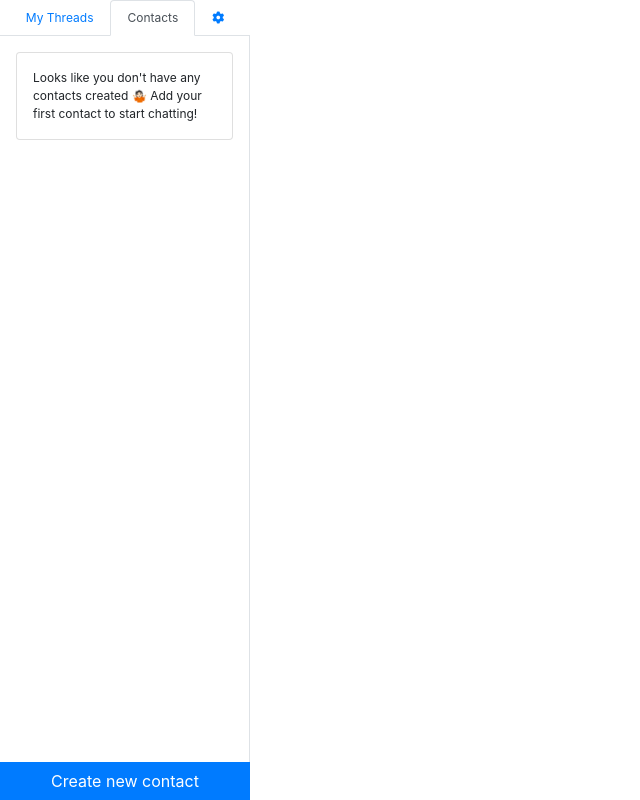
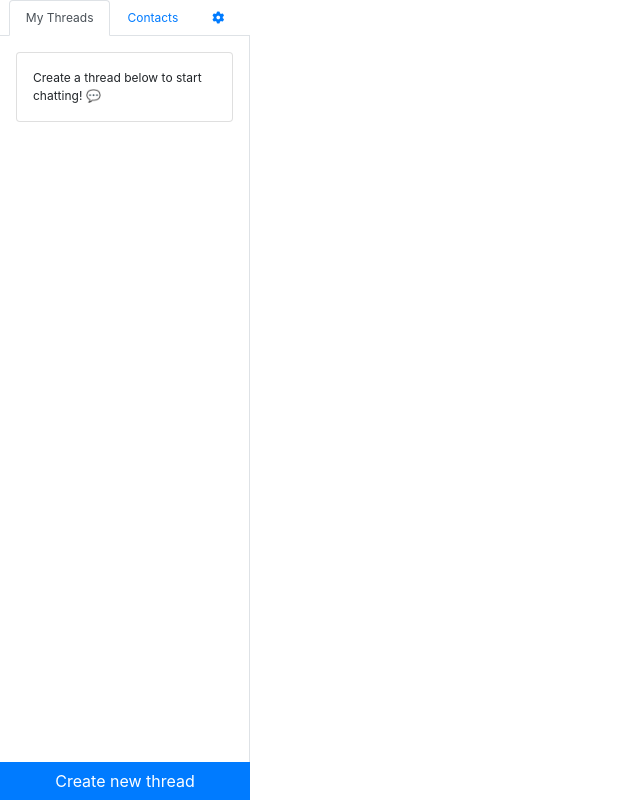
Before and after one commit to heyitsyuliya/chat-app, a React (Create React App) app in the folder client/: page / in a window 1280 px wide. Both pictures are taken after a click on the button "Sign Up". Shown: the whole page, without its empty margins (0-640 px from the left). Built offline with nearby package versions, Linux system fonts and the light colour scheme.

Commit message:
bugfix: fixed an issue with Create New ... button showing up on settings screen

```diff
--- a/client/src/components/Sidebar.js
+++ b/client/src/components/Sidebar.js
@@ -12,11 +12,17 @@ const SETTINGS_KEY = 'settings'
 export default function Sidebar({ id }) {
 
   // setting threads tab to be selected by default
-  const [activeKey, setActiveKey] = useState(CONTACTS_KEY)
+  const [activeKey, setActiveKey] = useState(THREADS_KEY)
   // checking whether we have Threads tab open or not
   const threadsOpen = activeKey === THREADS_KEY
   // modal controls, closed by default
   const [modalOpen, setModalOpen] = useState(false)
+
+  const createNewBtn = (
+    <Button className='rounded-0' onClick={() => {setModalOpen(true)}}>
+      Create new {threadsOpen ? 'thread' : 'contact'}
+    </Button>
+  )
 
   function closeModal(){
     setModalOpen(false)
@@ -53,7 +59,7 @@ export default function Sidebar({ id }) {
 
           <Tab.Pane eventKey={SETTINGS_KEY} className='d-flex flex-column align-items-center'>
             {/* Section on the bottom of the nav that displays user ID and Create new ...  button */}
-            <Card className='p-2 m-2 small'>
+            <Card className='p-2 mt-3 small'>
               My user ID: <span className='text-muted'>{id}</span>
             </Card>
 
@@ -77,10 +83,10 @@ export default function Sidebar({ id }) {
           </Tab.Pane>
         </Tab.Content>
 
-        {/* clicking Create new ... button will open respective modal */}
-        <Button className='rounded-0' onClick={() => {setModalOpen(true)}}>
-          Create new {threadsOpen ? 'thread' : 'contact'}
-        </Button>
+        {/* clicking Create new ... button will open respective modal, and it will only show up on threads and contacts menu */}
+        <>
+        {activeKey !== SETTINGS_KEY ? createNewBtn : <></>}
+        </>
 
       </Tab.Container>
 
```
Also changed, not shown: 2 other files (tests, documents, lock files or other folders).
